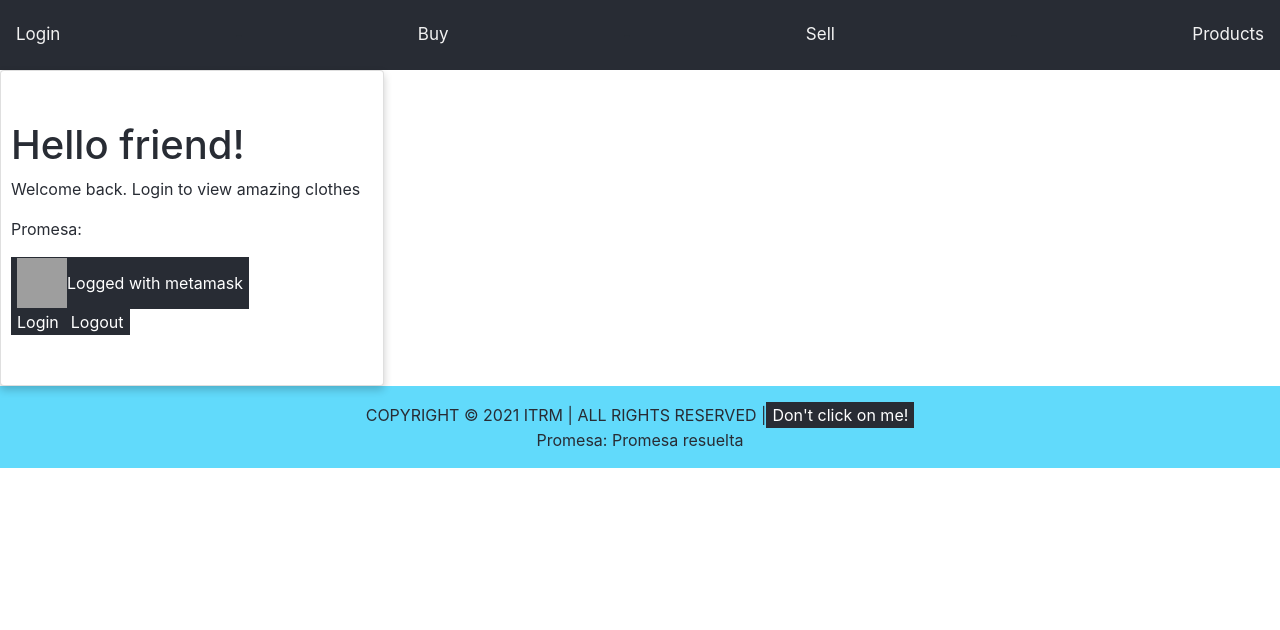
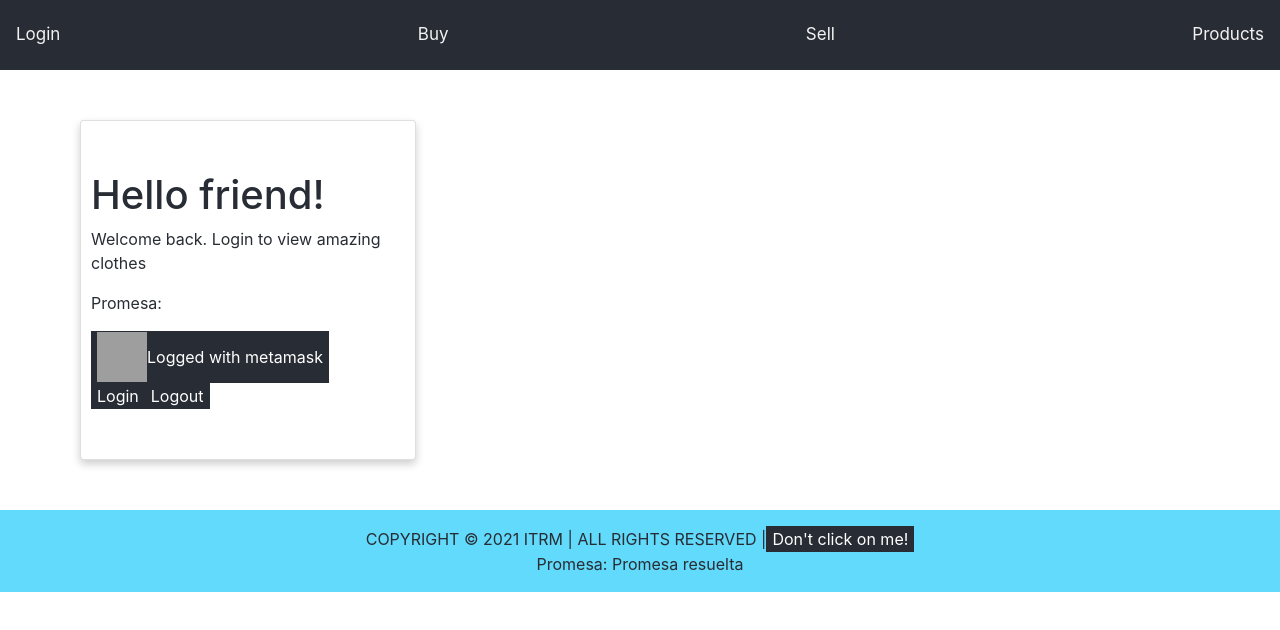
Before and after one commit to andiazo/ITRM-react-project0, a React (Create React App) app: page / in a window 1280 px wide. Shown: the top 630 px of the page. Built offline with nearby package versions, Linux system fonts and the light colour scheme; grey boxes are pictures that could not be loaded.

Commit message:
final version

```diff
--- a/src/components/login.js
+++ b/src/components/login.js
@@ -1,5 +1,4 @@
 import React from 'react';
-// import AuthService from '../services/authService';
 import logout from '../services/logoutService';
 import loginWithEth from '../services/loginService';
 import getRole from '../services/roleService';
@@ -52,8 +51,6 @@ class Login extends React.Component {
         this.setState(prevState => ({
             isLogged: !prevState.isLogged
         }))
-        // window.open("https://metamask.io/");
-        // loginWithEth();
     }
 
     render(){
--- a/src/components/main.js
+++ b/src/components/main.js
@@ -8,7 +8,9 @@ class Main extends React.Component {
 
     render() {
         return(
-            this.props.children
+            <div className='container'>
+                {this.props.children}
+            </div>
         )
     }
 }
```
